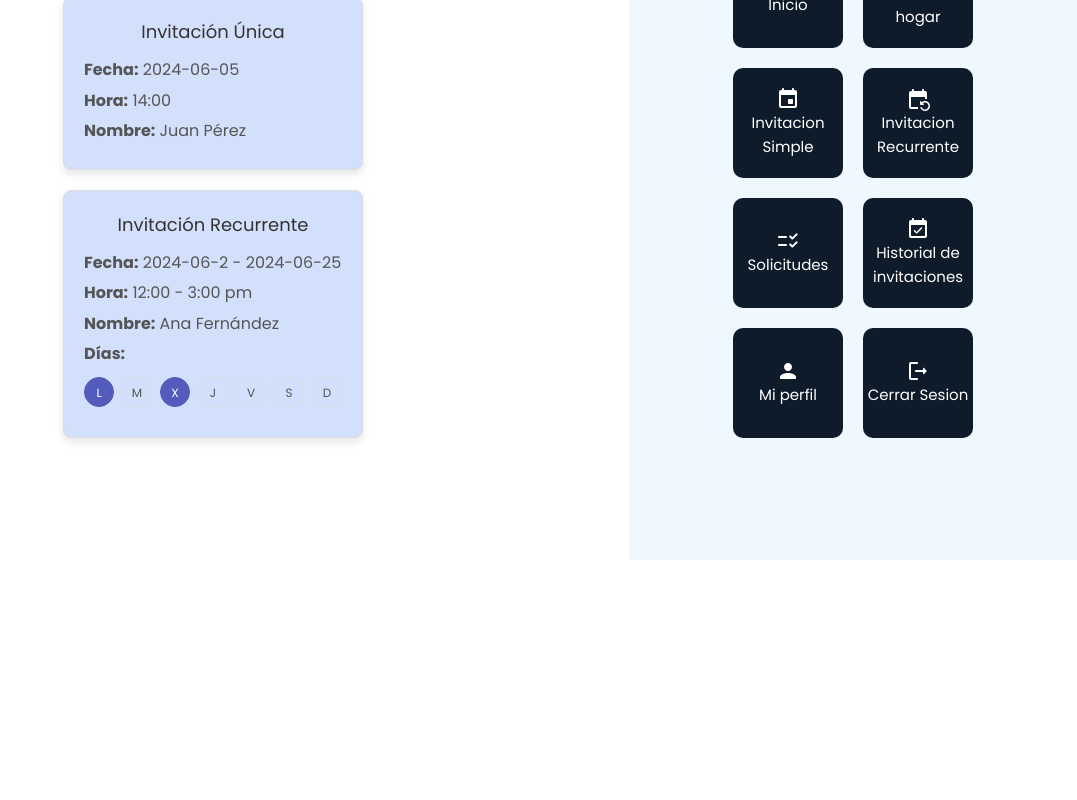
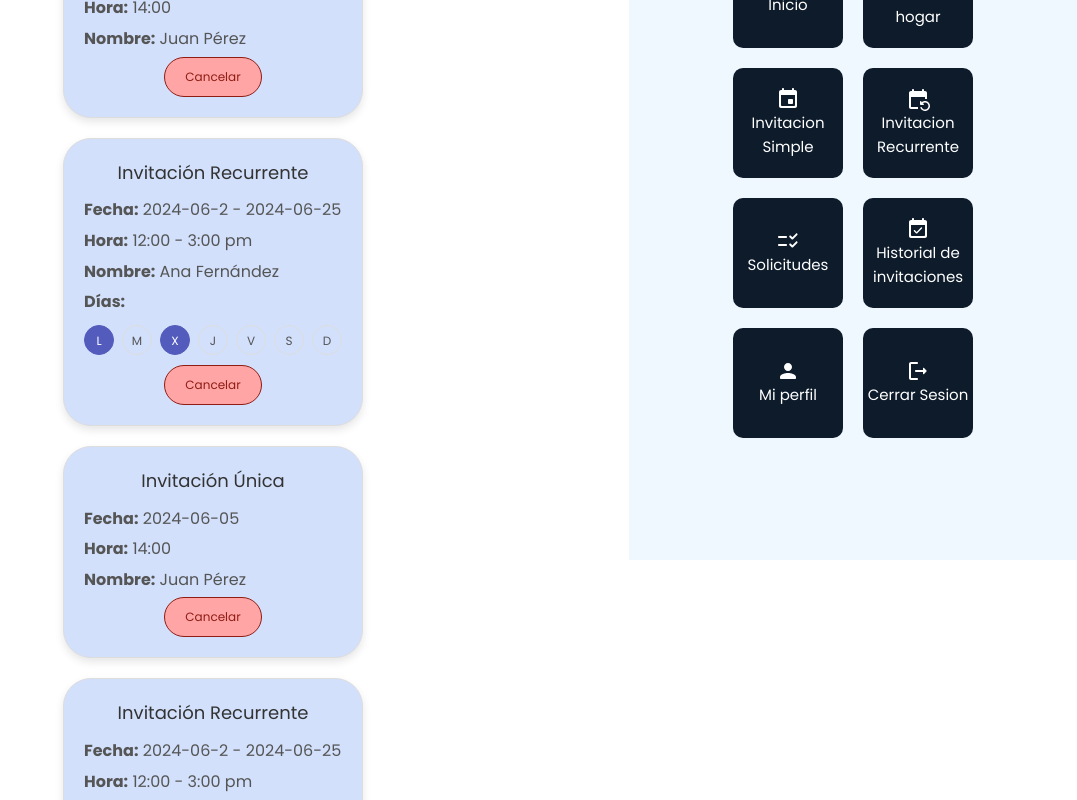
Before and after one commit to LeeMichael24/N-Capas-Proyecto-Final, a React (Vite) app in the folder Cliente/colonia_hlvs/: page /residente/invitacion/lista in a window 1280 px wide. Shown: the part 240-1040 px from the top of the page, without its empty margins (203-1280 px from the left). Before the commit the page ends 800 px from the top, so only its background shows below. Built offline with nearby package versions, Linux system fonts and the light colour scheme.

Commit message:
Add: Invitation status logic and fix scrolls

```diff
--- a/Cliente/colonia_hlvs/src/screens/login_screen/login.jsx
+++ b/Cliente/colonia_hlvs/src/screens/login_screen/login.jsx
@@ -20,7 +20,7 @@ export default function Login() {
     const users = [
         { name: 'Invitado', path: '/InvitadoHome', icon: <IconButton icon={<PersonRoundedIcon />}/>, mail: 'invitado@mail.com' },
         { name: 'Residente', path: '/residente', icon: <IconButton icon={<PersonRoundedIcon/>}/>, mail: 'residente@mail.com' },
-        { name: 'Encargado', path: '/residente', icon: <IconButton icon={<PersonRoundedIcon />}/>, mail: 'encargado@mail.com' }, // to be changed
+        { name: 'Encargado', path: '/residente/encargado', icon: <IconButton icon={<PersonRoundedIcon />}/>, mail: 'encargado@mail.com' }, // to be changed
         { name: 'Admin', path: '/admin', icon: <IconButton icon={<PersonRoundedIcon/>}/>, mail: 'admin@mail.com' },
         { name: 'Vigilante', path: '/vigilanteHome', icon: <IconButton icon={<PersonRoundedIcon/>}/>, mail: 'vigilante@secure.com' },
       ];
--- a/Cliente/colonia_hlvs/src/screens/resident/dashboard/dashboard.css
+++ b/Cliente/colonia_hlvs/src/screens/resident/dashboard/dashboard.css
@@ -13,7 +13,12 @@ h2{
     justify-content: center;
     align-items: center;
     flex-direction: column;
+    overflow-y: auto;
+}
 
+#scroller{
+    height: max-content;
+    max-height: max-content;
 }
 
 .Right{
@@ -23,8 +28,9 @@ h2{
     display: flex;
     align-items: center;
     justify-content: center;
-    background-color: aliceblue
-
+    background-color: aliceblue;
+    position: sticky;
+    top: 55px;
 }
 
 #stay{
@@ -91,6 +97,7 @@ h4{
             /* display: none; */
             height: max-content + 40px;
             max-height: 80vh;
+            position: relative;
         }
         #stay{
             height: max-content + 40px;
--- a/Cliente/colonia_hlvs/src/screens/residente-jefe/invitaciones_jefe/InvitacionesJefe.css
+++ b/Cliente/colonia_hlvs/src/screens/residente-jefe/invitaciones_jefe/InvitacionesJefe.css
@@ -3,7 +3,7 @@
     height: 40px;
     text-align: center;
     border-radius: 5px;
-    margin-bottom: 20px;
+    margin: 20px;
     font-size: 0.85rem;
     box-shadow: 0 4px 8px rgba(0, 0, 0, 0.1);
 }
@@ -11,3 +11,11 @@
 .IJ-rechazar-button {
     align-content: center;
 }
+
+.card-unica-recurrente{
+    .centered-button{
+        display: flex;
+        justify-content: center;
+        align-items: center;
+    }
+}
--- a/Cliente/colonia_hlvs/src/screens/residente-jefe/invitaciones_jefe/InvitacionesJefe.jsx
+++ b/Cliente/colonia_hlvs/src/screens/residente-jefe/invitaciones_jefe/InvitacionesJefe.jsx
@@ -1,4 +1,4 @@
-import { useState } from 'react';
+import { useEffect, useRef, useState } from 'react';
 import Menu from "../../../components/menu/menu";
 
 import residentInChargeBtn from '../../../assets/staticInfo/buttonEncargadoArray';
@@ -8,6 +8,8 @@ import Navbar from '../../../components/navbar/navbar';
 
 import './InvitacionesJefe.css';
 import { NavigateBefore } from '@mui/icons-material';
+import { FormControl } from '@mui/base';
+import { InputLabel, MenuItem, Select } from '@mui/material';
 
 
 const InvitacionesJefe = () => {
@@ -15,11 +17,13 @@ const InvitacionesJefe = () => {
     const activeInvitations = [
         { id: 1, tipo: 'unica', fecha: '2024-06-05', hora: '14:00', nombre: 'Juan Pérez' },
         { id: 2, tipo: 'recurrente', fechaInicio: '2024-06-2', fechaFin: '2024-06-25', hora: '12:00 - 3:00 pm', nombre: 'Ana Fernández', dias: ['L', 'X'] },
+        { id: 3, tipo: 'unica', fecha: '2024-06-05', hora: '14:00', nombre: 'Juan Pérez' },
+        { id: 4, tipo: 'recurrente', fechaInicio: '2024-06-2', fechaFin: '2024-06-25', hora: '12:00 - 3:00 pm', nombre: 'Ana Fernández', dias: ['L', 'X'] },
     ];
 
     const pastInvitations = [
-        { id: 3, tipo: 'unica', fecha: '2024-05-20', hora: '10:00', nombre: 'Carlos Gómez' },
-        { id: 4, tipo: 'recurrente', fechaInicio: '2024-06-2', fechaFin: '2024-06-25', hora: '12:00 - 3:00 pm', nombre: 'María Fernández', dias: ['L', 'J'] },
+        { id: 5, tipo: 'unica', fecha: '2024-05-20', hora: '10:00', nombre: 'Carlos Gómez' },
+        { id: 6, tipo: 'recurrente', fechaInicio: '2024-06-2', fechaFin: '2024-06-25', hora: '12:00 - 3:00 pm', nombre: 'María Fernández', dias: ['L', 'J'] },
     ];
 
     const [filter, setFilter] = useState('active');
@@ -33,16 +37,23 @@ const InvitacionesJefe = () => {
     return (
         <>
         <Navbar />
-        <div className='father'>
-            <div className='Left'>
+        <div className='father' >
+            <div className='Left' id='scroller'>
 
-                <select className="IJ-dropdown" value={filter} onChange={handleFilterChange}>
+                {/* <select className="IJ-dropdown" value={filter} onChange={handleFilterChange}>
                     <option value="active">Invitaciones Activas</option>
                     <option value="past">Invitaciones Pasadas</option>
-                </select>
+                </select> */}
+
+                <FormControl>
+                    <Select defaultValue={"active"} value={filter} onChange={handleFilterChange} className='IJ-dropdown'>
+                        <MenuItem value="active">Invitaciones Activas</MenuItem>
+                        <MenuItem value="past">Invitaciones Pasadas</MenuItem>
+                    </Select>
+                </FormControl>
 
                 {filteredInvitations.map((invitacion) => {
-                    if (invitacion.tipo === 'unica') {
+                    if (invitacion.tipo === 'unica' && filter === 'active') {
                         return (
                             <div className="card-unica-recurrente">
                                 <InvitacionUnica
@@ -51,10 +62,29 @@ const InvitacionesJefe = () => {
                                     hora={invitacion.hora}
                                     nombre={invitacion.nombre}
                                 />
+                                <div className="centered-button">
+                                    <button className="rechazar-button centered-reject">Cancelar</button>
+                                </div>
                             </div>
                         );
 
-                    } else if (invitacion.tipo === 'recurrente') {
+                    } else if (invitacion.tipo === 'recurrente' && filter === 'active') {
+                        return (
+                            <div className="card-unica-recurrente">
+                                <InvitacionRecurrente
+                                    key={invitacion.id}
+                                    fechaInicio={invitacion.fechaInicio}
+                                    fechaFin={invitacion.fechaFin}
+                                    hora={invitacion.hora}
+                                    nombre={invitacion.nombre}
+                                    dias={invitacion.dias}
+                                />
+                                <div className="centered-button">
+                                    <button className="rechazar-button centered-reject">Cancelar</button>
+                                </div>
+                            </div>
+                        );
+                    } else if (invitacion.tipo === 'recurrente' && filter === 'past'){
                         return (
                             <div className="card-unica-recurrente">
                                 <InvitacionRecurrente
@@ -67,11 +97,23 @@ const InvitacionesJefe = () => {
                                 />
                             </div>
                         );
-                    } else {
+
+                    } else if (invitacion.tipo === 'unica' && filter === 'past'){
+                        return (
+                            <div className="card-unica-recurrente">
+                                <InvitacionUnica
+                                    key={invitacion.id}
+                                    fecha={invitacion.fecha}
+                                    hora={invitacion.hora}
+                                    nombre={invitacion.nombre}
+                                />
+                            </div>
+                        );
+
+                    }else {
                         return null;
                     }
                 })}
-
 
 
 
--- a/Cliente/colonia_hlvs/src/screens/residente-jefe/solicitudes/SolicitudVisitas.jsx
+++ b/Cliente/colonia_hlvs/src/screens/residente-jefe/solicitudes/SolicitudVisitas.jsx
@@ -25,6 +25,22 @@ const invitaciones = [
         nombre: 'Pedro Paramo',
         dias: ['L', 'M']
     },
+    {
+        id: 3,
+        tipo: 'unica',
+        fecha: '6/2/2024',
+        hora: '12:30 pm',
+        nombre: 'Pedro Paramo'
+    },
+    {
+        id: 4,
+        tipo: 'recurrente',
+        fechaInicio: '6/2/2024',
+        fechaFin: '6/25/2024',
+        hora: '12:30 - 3:00 pm',
+        nombre: 'Pedro Paramo',
+        dias: ['L', 'M']
+    },
 ];
 
 
@@ -34,8 +50,8 @@ const SolicitudVisitas = () => {
         <>
             <Navbar />
             <div className='father'>
-                <div className='Left'>
-                    <h2>Solicitudes de visita</h2>
+                <div className='Left' id='scroller'>
+                    <h2 className="scroll_padd">Solicitudes de visita</h2>
 
                     {invitaciones.map((invitacion) => {
                         if (invitacion.tipo === 'unica') {
--- a/Cliente/colonia_hlvs/src/screens/residente-jefe/solicitudes/SolicitudesVisitas.css
+++ b/Cliente/colonia_hlvs/src/screens/residente-jefe/solicitudes/SolicitudesVisitas.css
@@ -1,11 +1,15 @@
 .card-unica-recurrente {
     background-color: var(--background-color-invitations);
     border: 1px solid #ddd;
-    border-radius: 8px;
+    border-radius: var(--rad);
     box-shadow: 0 4px 8px rgba(0, 0, 0, 0.1);
     padding: 20px;
     width: 300px;
     margin: 10px;
+}
+
+.scroll_padd{
+    margin: 20px;
 }
 
 .invitacion-tipo {
```
